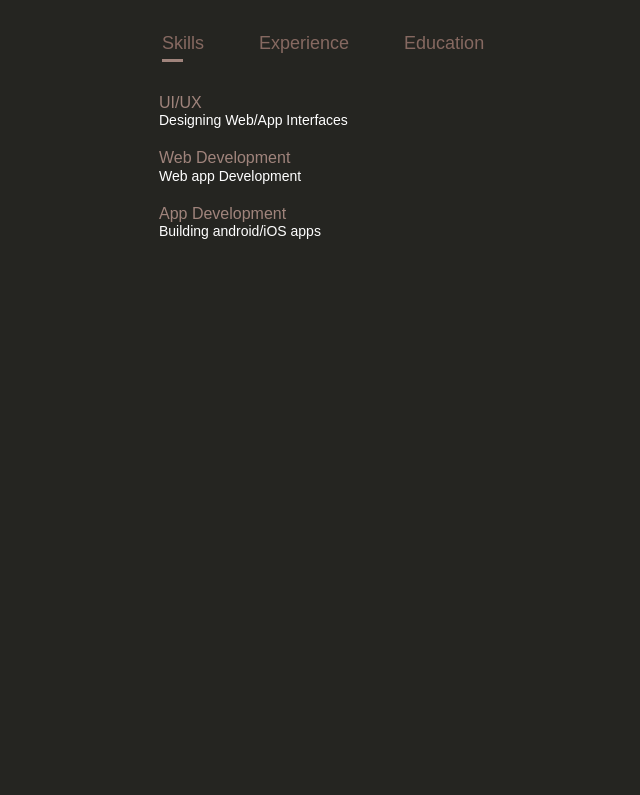
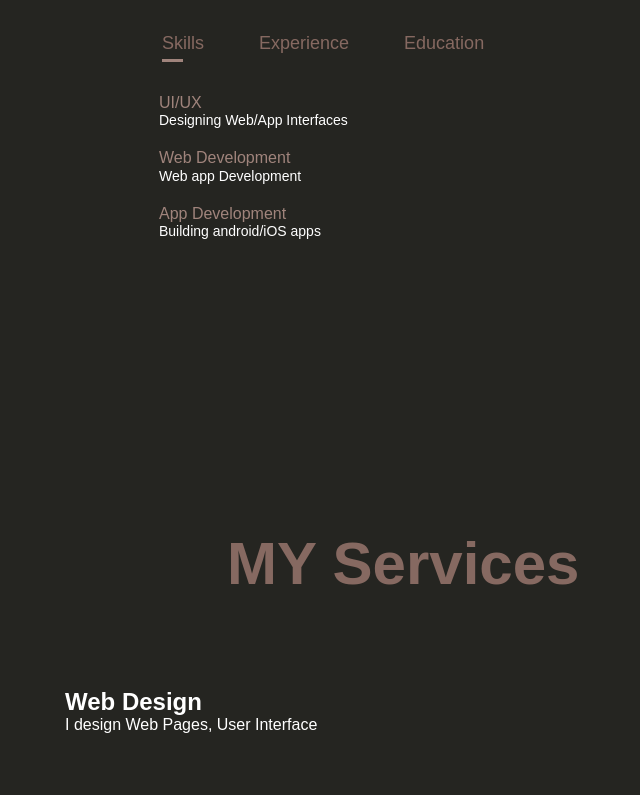
Before and after one commit to lolade-olatunji/portfolio-2.0, a plain HTML site: page index.html in a window 1280 px wide. Shown: the part 2070-2865 px from the top of the page, without its empty margins (63-703 px from the left). Before the commit the page ends 2389 px from the top, so only its background shows below. Drawn offline with Linux system fonts and the light colour scheme; a script that the page names is missing.

Commit message:
added services

```diff
--- a/index.html
+++ b/index.html
@@ -126,6 +126,21 @@
 
         </div>
     </section>
+ <!------------=--------------------------services-------------------------------->
+          <div id="services">
+
+               <div class="container">
+                 <h1 class="about-me">MY Services</h1>
+                      <div class="services-list">
+                         <div>
+                            <h2>Web Design</h2>
+                            <p>I design Web Pages, User Interface</p>
+                         </div>
+                      </div>
+               </div>
+          </div>
+
+
     <script src="./index.js"></script>
 </body>
 </html>
--- a/styles/style.css
+++ b/styles/style.css
@@ -410,3 +410,14 @@ a{
 .tab-contents.active-tab{
     display: block;
 }
+
+/*------------------------SERVICES------------ ---------------*/
+#services{
+    padding: 30px 0;
+}
+.services-list{
+    display: grid;
+    grid-template-columns:repeat(auto-fit, minmax(250px, 1fr));
+    grid-gap: 40px;
+    margin-top: 50px;
+}
```
